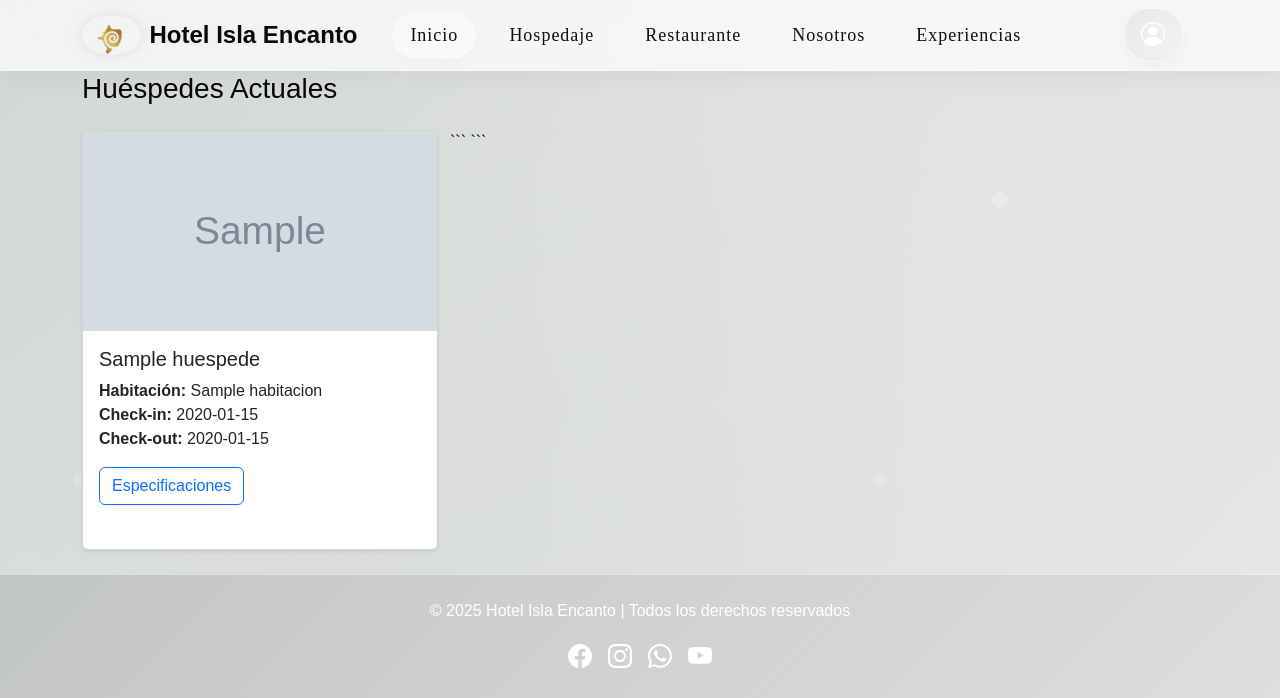
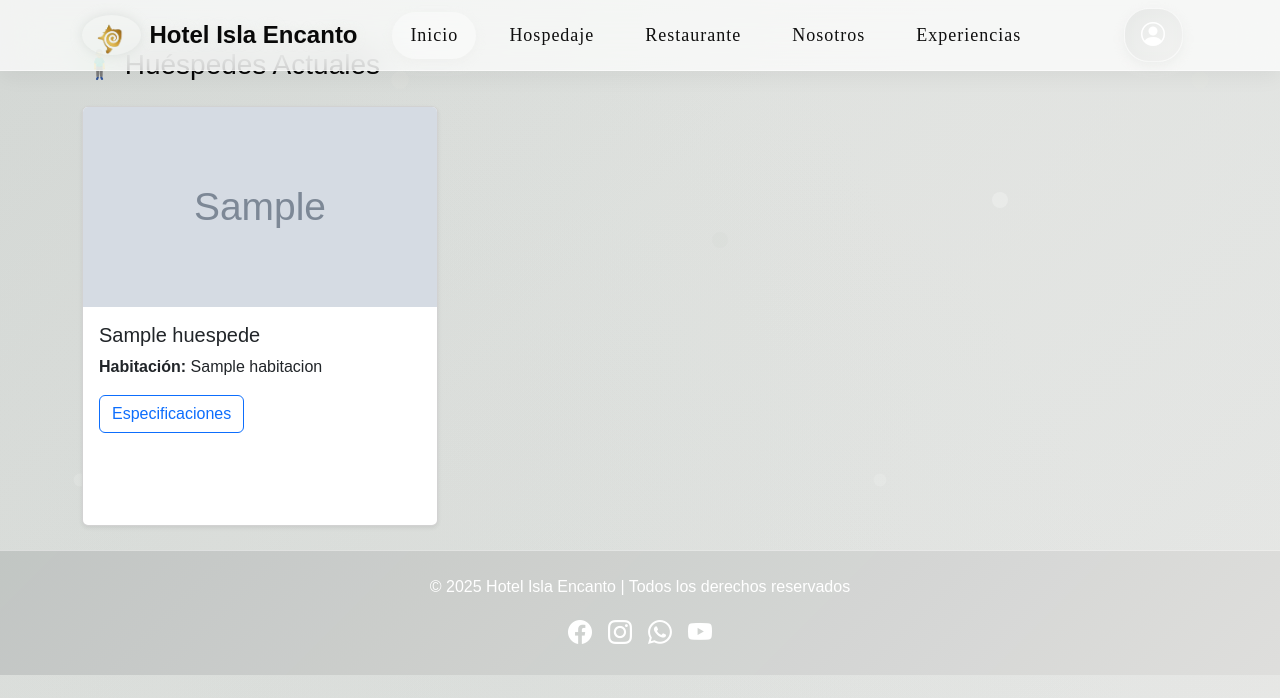
Before and after one commit to EricaRuiz321/IslaEncanto, a Flask app: template templates/dashboard/huespedes_admin.html in a window 1280 px wide. Shown: the top 698 px of the page. Run offline with Flask 3, Linux system fonts and the light colour scheme; the template is opened without the code that fills it: most values are stand-ins (such as "Sample title", 1, 10 or a date in 2020); grey boxes marked "Sample" are stand-in pictures.

Commit message:
Update huespedes_admin.html

````diff
--- a/templates/dashboard/huespedes_admin.html
+++ b/templates/dashboard/huespedes_admin.html
@@ -1,31 +1,25 @@
 {% extends 'dashboard/base.html' %}
-
-{% block content %} <br>
-
+{% block content %}
 <div class="container mt-5">
-  <h3 class="mb-4">Huéspedes Actuales</h3>
+  <h3 class="mb-4">🧍‍♂️ Huéspedes Actuales</h3>
   <div class="row">
     {% for h in huespedes %}
     <div class="col-md-4 mb-4">
       <div class="card shadow-sm" style="min-height: 420px;">
-        <img src="{{ url_for('static', filename=h.habitacion.imagen if h.habitacion.imagen else 'img/default.jpg') }}" class="card-img-top" style="height: 200px; object-fit: cover;">
+        <img src="{{ url_for('static', filename=h.habitacion.imagen if h.habitacion and h.habitacion.imagen else 'img/default.jpg') }}"
+             class="card-img-top" style="height: 200px; object-fit: cover;">
         <div class="card-body">
           <h5 class="card-title">{{ h.nombre }}</h5>
-          <p class="card-text">
-            <strong>Habitación:</strong> {{ h.habitacion.nombre }}<br>
-            <strong>Check-in:</strong> {{ h.habitacionHuesped.check_in.strftime("%Y-%m-%d") if h.habitacionHuesped else "—" }}<br>
-            <strong>Check-out:</strong> {{ h.habitacionHuesped.check_out.strftime("%Y-%m-%d") if h.habitacionHuesped else "—" }}
-          </p>
-          <button class="btn btn-outline-primary" data-bs-toggle="modal" data-bs-target="#detalleHuesped{{ h.idHuesped }}">
+          <p><strong>Habitación:</strong> {{ h.habitacion.nombre if h.habitacion else 'No asignada' }}</p>
+          <button class="btn btn-outline-primary" data-bs-toggle="modal" data-bs-target="#detalle{{ h.idHuesped }}">
             Especificaciones
           </button>
         </div>
       </div>
     </div>
 
-```
     <!-- Modal Detalle -->
-<div class="modal fade" id="detalleHuesped{{ h.idHuesped }}" tabindex="-1">
+    <div class="modal fade" id="detalle{{ h.idHuesped }}" tabindex="-1">
       <div class="modal-dialog modal-dialog-centered">
         <div class="modal-content">
           <div class="modal-header">
@@ -38,13 +32,13 @@
             <p><strong>Teléfono:</strong> {{ h.telefono }}</p>
             <p><strong>Correo:</strong> {{ h.correo }}</p>
             <p><strong>Procedencia:</strong> {{ h.procedencia }}</p>
+            <p><strong>Check-in:</strong> {{ h.habitacionHuesped.check_in if h.habitacionHuesped else '—' }}</p>
+            <p><strong>Check-out:</strong> {{ h.habitacionHuesped.check_out if h.habitacionHuesped else '—' }}</p>
           </div>
         </div>
       </div>
     </div>
     {% endfor %}
-```
-
   </div>
 </div>
 {% endblock %}
````
Lines whose indentation alone changed are shown as unchanged.
